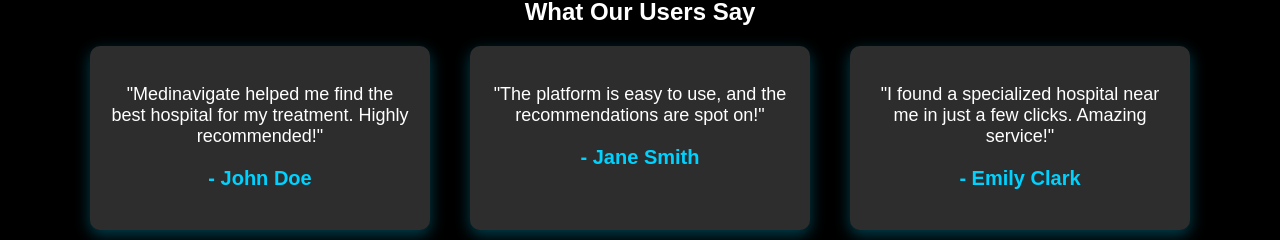
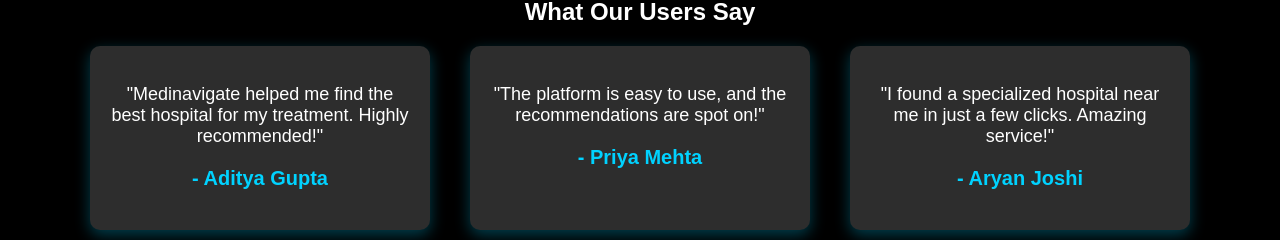
Before and after one commit to bhargavmalasala/medinavigate, a plain HTML site: page index.html in a window 1280 px wide. Shown: the part 1768-2008 px from the top of the page. Drawn offline with Linux system fonts and the light colour scheme.

Commit message:
index file modified

```diff
--- a/index.html
+++ b/index.html
@@ -96,21 +96,21 @@
               "Medinavigate helped me find the best hospital for my treatment.
               Highly recommended!"
             </p>
-            <h3>- John Doe</h3>
+            <h3>- Aditya Gupta</h3>
           </div>
           <div class="testimonial">
             <p>
               "The platform is easy to use, and the recommendations are spot
               on!"
             </p>
-            <h3>- Jane Smith</h3>
+            <h3>- Priya Mehta</h3>
           </div>
           <div class="testimonial">
             <p>
               "I found a specialized hospital near me in just a few clicks.
               Amazing service!"
             </p>
-            <h3>- Emily Clark</h3>
+            <h3>- Aryan Joshi</h3>
           </div>
         </div>
       </section>
```
